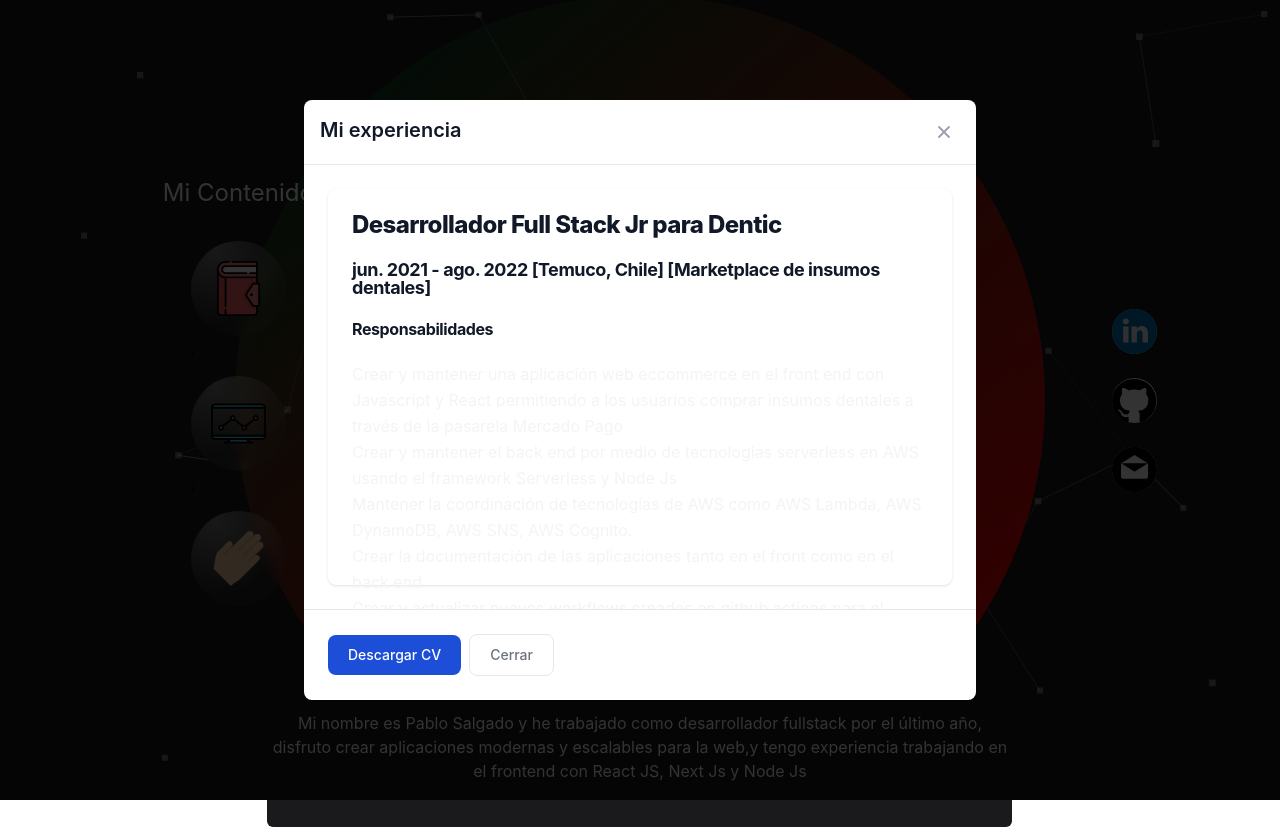
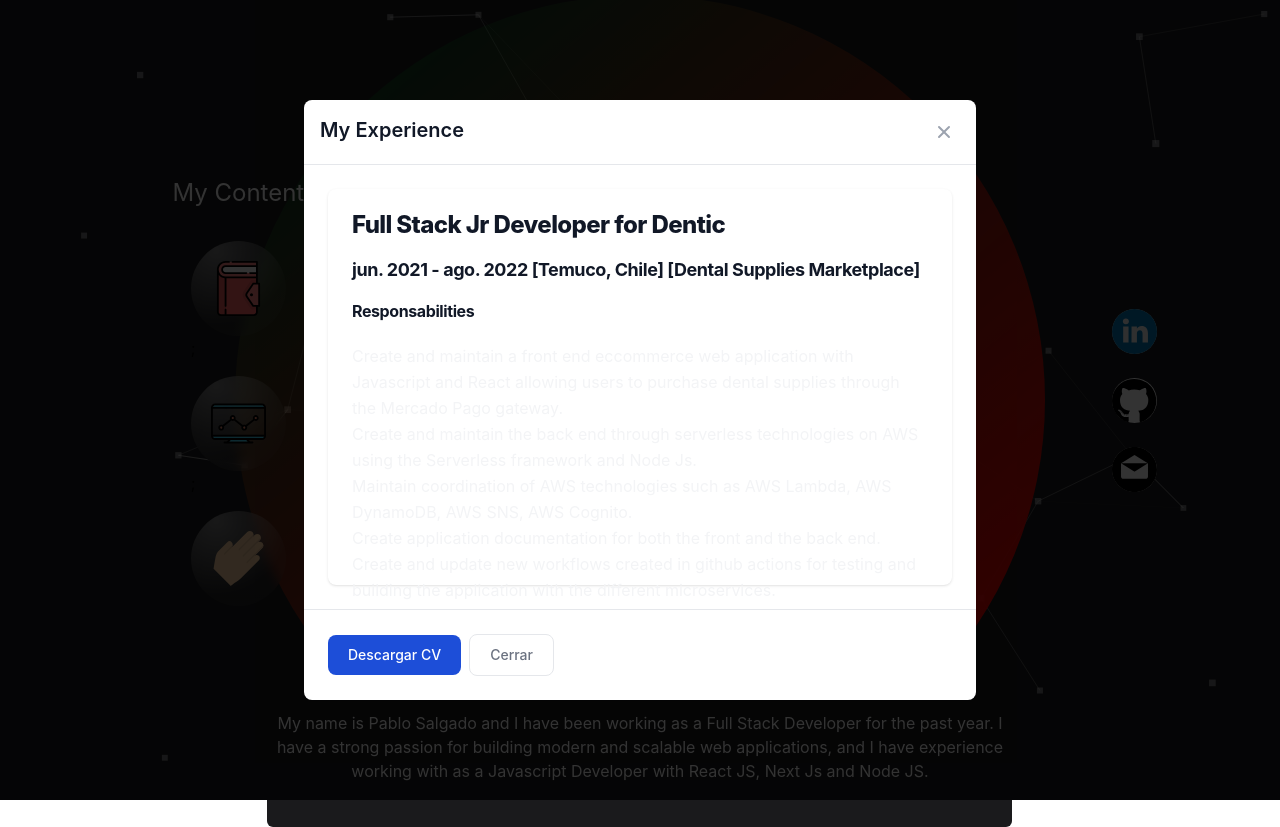
Before and after one commit to Pablosal/portafolio, a Next.js app: page / in a window 1280 px wide. Both pictures are taken after a click on the element 238 px from the left and 558 px from the top of the page. Built offline with nearby package versions, Linux system fonts and the light colour scheme.

Commit message:
traduce to english

```diff
--- a/components/experience_layout/ExperienceLayout.tsx
+++ b/components/experience_layout/ExperienceLayout.tsx
@@ -3,7 +3,7 @@ import languages from '../../utils/data/languages.json';
 const ExperienceLayout = () => {
   return (
     <div className="relative bg-white rounded-lg shadow dark:bg-gray-700 h-full">
-      {languages.spanish.experience.map((job) => (
+      {languages.english.experience.map((job) => (
         <div key={job.title} className="p-6 space-y-6">
           <h3 className="mb-4 font-extrabold tracking-tight leading-none text-gray-900 text-2xl dark:text-white">
             {job.title}
@@ -12,7 +12,7 @@ const ExperienceLayout = () => {
             {job.subtitle}
           </h4>
           <h5 className="mb-4 font-bold tracking-tight leading-none text-gray-900 text-md dark:text-white">
-            Responsabilidades
+            Responsabilities
           </h5>
           <ul>
             {job.responsabilities.map((responsability) => (
@@ -25,7 +25,7 @@ const ExperienceLayout = () => {
             ))}
           </ul>
           <h5 className="mb-4 font-bold tracking-tight leading-none text-gray-900 text-md dark:text-white">
-            Logros Clave
+            Key Archivements
           </h5>
           <ul>
             {job.keyPoints.map((keyPoint) => (
--- a/components/query_title/QueryTitleComponent.tsx
+++ b/components/query_title/QueryTitleComponent.tsx
@@ -2,9 +2,7 @@ import * as React from 'react';
 
 const QueryTitleComponent = () => {
   return (
-    <h3 className="text-2xl text-white m-8 sm:inline hidden  ">
-      Mi Contenido
-    </h3>
+    <h3 className="text-2xl text-white m-8 sm:inline hidden  ">My Content</h3>
   );
 };
 
--- a/pages/index.tsx
+++ b/pages/index.tsx
@@ -26,7 +26,7 @@ export default function Home() {
   return (
     <div className="h-screen center-verticaly page_container">
       <Head>
-        <title>Pablo Salgado Desarrollador Fullstack</title>
+        <title>Pablo Salgado Fullstack Developer</title>
         <meta name="description" content="Generated by create next app" />
         <meta
           name="viewport"
@@ -40,7 +40,7 @@ export default function Home() {
           () => (
             <ExperienceLayout />
           ),
-          { title: 'Mi experiencia', showFooter: true }
+          { title: 'My Experience', showFooter: true }
         )}
         <div className=" sm:center-verticaly h-full absolute left-[25px] top-[-25px] flex sm:relative z-40">
           <LazyQueryTitle />
@@ -50,7 +50,7 @@ export default function Home() {
         </div>
         <div className="center-verticaly relative ">
           <LazyCentralHeroComponent />
-          <TextComponent text={descriptions.spanish.aboutMe} top={241} />
+          <TextComponent text={descriptions.english.aboutMe} top={241} />
         </div>
 
         <aside className="fixed sm:right-0 sm:mr-9 sm:mt-9  sm:z-10 sm:bottom-0 bottom-[48px] right-[18px]">
```
